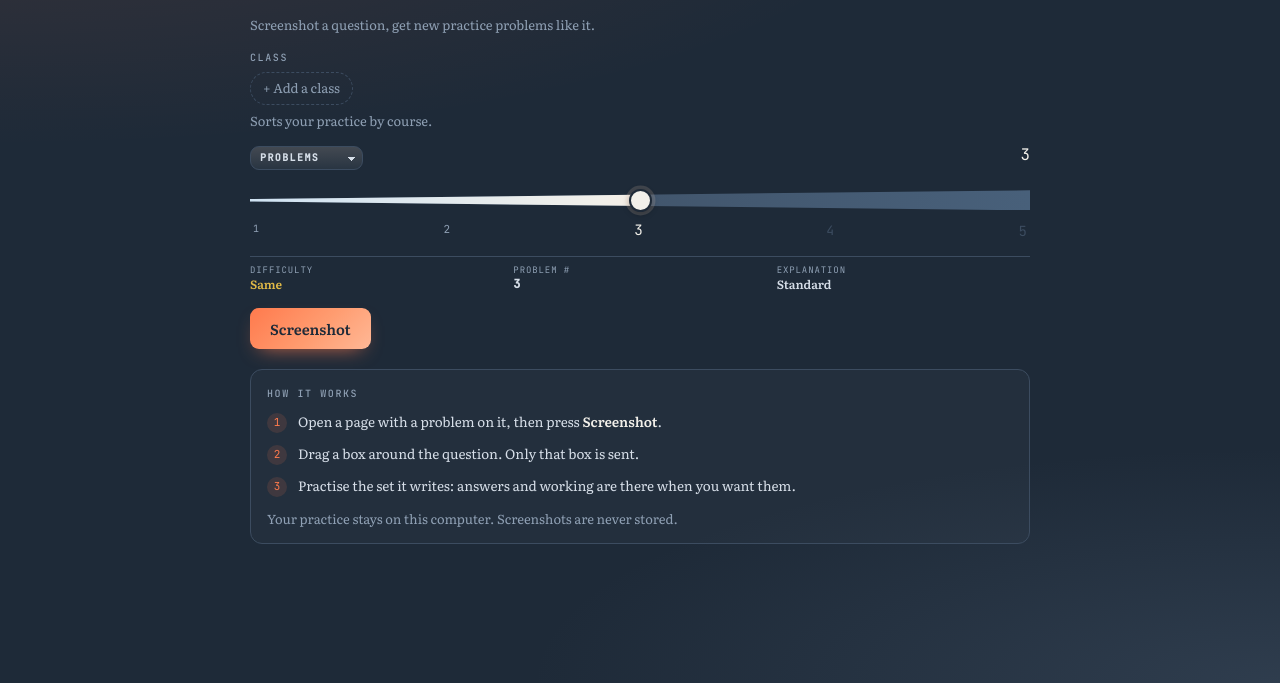
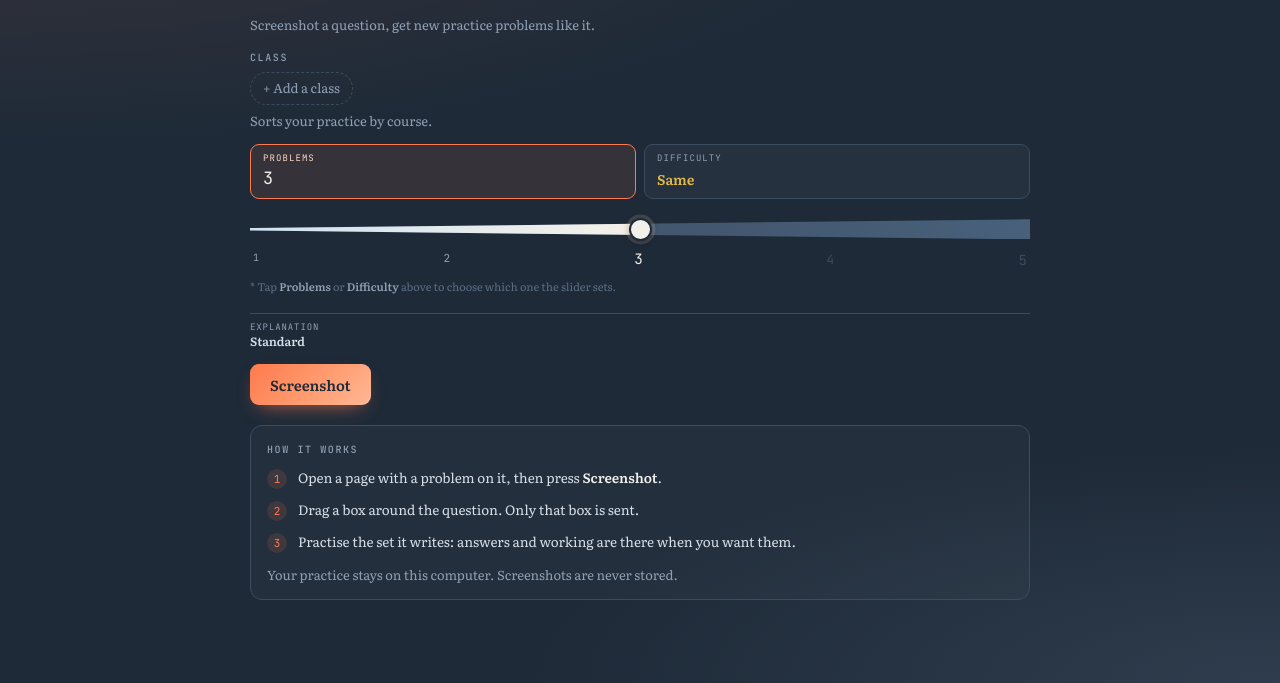
Before and after one commit to afnka123/PracticeX, a browser extension: page extension/panel.html in a window 1280 px wide. Shown: the part 117-800 px from the top of the page. Drawn offline with nearby package versions, Linux system fonts and the light colour scheme; no server answers; a web font is replaced by a local one.

Commit message:
Put Problems and Difficulty on a pair of buttons, and drop the picker dropdown
The dropdown that chose what the one slider set is gone, along with its Answer
type entry, which the last commit had meant to remove and missed: the indentation
in the replacement did not match the file, so the option was still sitting in the
list with nothing behind it.

In its place the two settings sit side by side, each on its own button carrying
its current value -- Problems 3, Difficulty Same -- so both are readable without
opening anything. Tapping one hands it the slider underneath and lights its edge
coral to show which one it now drives.

Nothing moves when you switch. The two slider bodies already shared one grid cell;
the crossfade is now shorter (0.13s out, 0.16s in on a 0.05s delay, so they never
both read as live) and the value box on each button has a fixed height, which the
pill an end-of-scale name earns was otherwise growing by a pixel. Measured across
every value including both ends: the buttons stay 55px and the Screenshot button
below them does not move.

An asterisk line under the sliders says which button to tap, since the buttons do
two jobs at once. The settings strip below now carries only Explanation; Problems
and Difficulty are on the buttons, and repeating them was noise.

An install whose picker was left on the answer format heals back to Problems.

Manifest is 0.7.1. 25 server tests pass.

```diff
--- a/extension/panel.css
+++ b/extension/panel.css
@@ -204,26 +204,18 @@ body.focus .input { font-size: 15px; padding: 11px 14px; }
   justify-content: center;
   opacity: 0;
   visibility: hidden;
-  transform: translateY(5px) scale(0.985);
-  transition: opacity 0.22s ease, transform 0.26s var(--pop), visibility 0s linear 0.26s;
+  transform: translateY(4px) scale(0.99);
+  transition: opacity 0.13s ease, transform 0.18s var(--pop), visibility 0s linear 0.18s;
 }
 .slider-body.on {
   opacity: 1;
   visibility: visible;
   transform: none;
-  transition: opacity 0.22s ease, transform 0.26s var(--pop), visibility 0s;
+  /* Comes in just behind the outgoing one, so the swap reads as one movement. */
+  transition: opacity 0.16s ease 0.05s, transform 0.22s var(--pop) 0.05s, visibility 0s;
 }
-/* Same trick for the three readouts, so the row-label keeps one height too. */
-.readout-stack { display: grid; justify-items: end; }
-.readout-stack > * {
-  grid-area: 1 / 1;
-  opacity: 0;
-  visibility: hidden;
-  transition: opacity 0.22s ease, visibility 0s linear 0.22s;
-}
-.readout-stack > .on { opacity: 1; visibility: visible; transition: opacity 0.22s ease, visibility 0s; }
 @media (prefers-reduced-motion: reduce) {
-  .slider-body, .slider-body.on, .readout-stack > * { transition: opacity 0.12s linear; transform: none; }
+  .slider-body, .slider-body.on { transition: opacity 0.12s linear; transform: none; }
 }
 .count { position: relative; height: 44px; }
 .wedge {
@@ -1110,45 +1102,67 @@ body.focus .nav-bar { margin-left: 0; margin-right: 0; padding-left: 0; padding-
 @media (prefers-reduced-motion: reduce) { .cs-val { transition: none; } }
 
 /* ------------------------------------------------------------------ Slider picker */
-/* One slider on the start screen. This reads as the field's label until you use it. */
-.slider-pick {
-  appearance: none;
-  font-family: var(--practicex-font-mono);
-  font-size: 10px;
-  font-weight: 600;
-  letter-spacing: 0.14em;
-  text-transform: uppercase;
-  color: var(--practicex-fog);
+/* Two settings, side by side, each showing what it is currently set to. The one you tap takes the
+   slider below it. Equal widths, so the pair never shifts when a value gets longer or shorter. */
+.pickers { display: grid; grid-template-columns: 1fr 1fr; gap: 8px; }
+.picker {
+  display: flex;
+  flex-direction: column;
+  align-items: flex-start;
+  gap: 5px;
+  min-width: 0;
+  padding: 9px 12px;
+  text-align: left;
+  cursor: pointer;
   border: 1px solid var(--practicex-slate-line);
   border-radius: var(--practicex-radius-button);
-  padding: 5px 20px 5px 9px;
-  margin: 0;
-  line-height: 1.2;
-  cursor: pointer;
-  transition: background-color 0.18s ease, border-color 0.18s ease, color 0.18s ease;
-  background-color: rgba(255, 255, 255, 0.05);
-  background-image: linear-gradient(45deg, transparent 50%, currentColor 50%),
-    linear-gradient(135deg, currentColor 50%, transparent 50%),
-    linear-gradient(180deg, rgba(255, 217, 194, 0.12), rgba(255, 217, 194, 0));
-  background-position: calc(100% - 10px) 56%, calc(100% - 6px) 56%, 0 0;
-  background-size: 4px 4px, 4px 4px, 100% 100%;
-  background-repeat: no-repeat;
+  background: rgba(255, 255, 255, 0.03);
+  transition: background-color 0.18s ease, border-color 0.18s ease;
 }
-.slider-pick:hover {
-  color: var(--practicex-bone);
+.picker:hover { background: rgba(255, 255, 255, 0.07); border-color: var(--practicex-mist); }
+.picker:focus-visible { outline: 2px solid var(--practicex-fog); outline-offset: 2px; }
+/* The chosen one owns the slider underneath, so it is lit and joined to it by the coral edge. */
+.picker.on {
   border-color: var(--practicex-coral);
-  background-color: rgba(255, 255, 255, 0.09);
+  background: rgba(255, 122, 77, 0.1);
 }
-.slider-pick:focus-visible { outline: 2px solid var(--practicex-fog); outline-offset: 2px; }
-@media (prefers-reduced-motion: reduce) { .slider-pick { transition: none; } }
-.slider-pick option {
-  font-family: var(--practicex-font-text);
-  font-size: 13px;
-  letter-spacing: 0;
-  text-transform: none;
-  background: var(--practicex-slate-raised);
-  color: var(--practicex-fog);
+.picker-key {
+  font-family: var(--practicex-font-mono);
+  font-size: 9px;
+  letter-spacing: 0.12em;
+  text-transform: uppercase;
+  color: var(--practicex-mist);
+  line-height: 1;
 }
+.picker.on .picker-key { color: var(--practicex-peach); }
+/* A fixed line box: the pill an end-of-scale name earns must not make the pair a pixel taller. */
+.picker-val {
+  display: inline-flex;
+  align-items: center;
+  height: 21px;
+  min-width: 0;
+  max-width: 100%;
+  overflow: hidden;
+  text-overflow: ellipsis;
+  white-space: nowrap;
+}
+/* The two readouts keep their own character inside the button: the count counts, the band is named
+   in the colour it lands on. Both are left-aligned here, not right, so they line up with the label. */
+.picker .count-readout {
+  font-size: 17px;
+  transform-origin: left center;
+  transform: none;
+}
+.picker .diff-readout { font-size: 14px; }
+.picker .diff-readout.unlocked { padding: 2px 8px; }
+
+.slider-tip {
+  margin: 4px 0 0;
+  font-size: 11px;
+  line-height: 1.4;
+  color: var(--practicex-cloud);
+}
+.slider-tip b { color: var(--practicex-mist); font-weight: 600; }
 
 /* ------------------------------------------------------------------ Working the figure */
 .diagram-bar { display: flex; align-items: center; gap: 10px; width: 100%; }
--- a/extension/panel.html
+++ b/extension/panel.html
@@ -57,16 +57,15 @@
           <p class="hint" id="class-hint"></p>
         </div>
         <div class="field slider-field" id="slider-field">
-          <div class="row-label">
-            <select class="slider-pick" id="slider-pick" aria-label="What the slider sets">
-              <option value="count">Problems</option>
-              <option value="difficulty">Difficulty</option>
-              <option value="answers">Answer type</option>
-            </select>
-            <span class="readout-stack">
-              <span class="count-readout mono" id="count-readout">3</span>
-              <span class="diff-readout" id="diff-readout">Same</span>
-            </span>
+          <div class="pickers" role="tablist" aria-label="What the slider sets">
+            <button type="button" class="picker" id="pick-count" data-slider="count" role="tab" aria-selected="true" aria-controls="count-body">
+              <span class="picker-key">Problems</span>
+              <span class="picker-val count-readout mono" id="count-readout">3</span>
+            </button>
+            <button type="button" class="picker" id="pick-difficulty" data-slider="difficulty" role="tab" aria-selected="false" aria-controls="diff-body">
+              <span class="picker-key">Difficulty</span>
+              <span class="picker-val diff-readout" id="diff-readout">Same</span>
+            </button>
           </div>
           <div class="slider-stack">
             <div class="slider-body" id="count-body">
@@ -88,9 +87,8 @@
               </div>
             </div>
           </div>
+          <p class="slider-tip">* Tap <b>Problems</b> or <b>Difficulty</b> above to choose which one the slider sets.</p>
           <div class="current-settings" id="current-settings">
-            <div class="cs-cell"><span class="cs-key">Difficulty</span><span class="cs-val" id="cs-difficulty">Same</span></div>
-            <div class="cs-cell"><span class="cs-key">Problem #</span><span class="cs-val mono" id="cs-count">3</span></div>
             <div class="cs-cell"><span class="cs-key">Explanation</span><span class="cs-val" id="cs-verbosity">Standard</span></div>
           </div>
         </div>
--- a/extension/panel.js
+++ b/extension/panel.js
@@ -86,7 +86,8 @@ async function loadStorage() {
   settings = { ...settings, ...(local.settings || {}) };
   if (!DEV) settings.serverUrl = DEFAULT_SERVER;
   prefs = { ...prefs, ...(local.prefs || {}) };
-  // The written/choices pair used to be two buttons; it is a slider now, so old prefs land on an end.
+  // The slider used to set the answer format too. An install left on that setting heals to Problems.
+  if (!SLIDERS.includes(prefs.slider)) prefs.slider = "count";
   const session = await chrome.storage.session.get("state");
   if (session.state) state = { ...state, ...session.state.data };
   state.problems = state.problems.map((p) => ({ ...p, steps: toSteps(p.steps) })); // sessions saved before step titles
@@ -646,21 +647,30 @@ function applyDifficulty({ animate = false } = {}) {
 
 const SLIDERS = ["count", "difficulty"];
 const SLIDER_BODY = { count: "count-body", difficulty: "diff-body" };
-// Verbosity has no readout: the segmented control already shows which one is on.
-const SLIDER_READOUT = { count: "count-readout", difficulty: "diff-readout" };
-
-// The three bodies sit in one grid cell so the field never changes height, and the one on top
-// fades in rather than snapping: nothing below it moves when you switch.
+const SLIDER_PICK = { count: "pick-count", difficulty: "pick-difficulty" };
+
+// Both settings are on screen at once, each on its own button with its current value, and the button
+// chooses which one the slider below sets. The two slider bodies sit in one grid cell, so the field
+// is always as tall as the taller of them and nothing under it moves when you switch; the one coming
+// in fades and lifts into place while the other fades out. Only the chosen one is focusable.
 function renderSliderPick() {
   const which = SLIDERS.includes(prefs.slider) ? prefs.slider : "count";
-  $("slider-pick").value = which;
   for (const name of SLIDERS) {
     const on = name === which;
     const body = $(SLIDER_BODY[name]);
     body.classList.toggle("on", on);
     body.inert = !on;
-    if (SLIDER_READOUT[name]) $(SLIDER_READOUT[name]).classList.toggle("on", on);
-  }
+    const pick = $(SLIDER_PICK[name]);
+    pick.classList.toggle("on", on);
+    pick.setAttribute("aria-selected", String(on));
+  }
+}
+
+function pickSlider(name) {
+  if (!SLIDERS.includes(name) || prefs.slider === name) return;
+  prefs.slider = name;
+  savePrefs();
+  renderSliderPick();
 }
 
 function applyCount({ animate = false } = {}) {
@@ -683,14 +693,9 @@ function applyCount({ animate = false } = {}) {
   renderCurrentSettings();
 }
 
-// One place that says what Generate will produce: the slider only shows one of these at a time,
-// and the explanation style lives over in settings.
+// Problems and Difficulty are on their own buttons now, so this row carries only what is not
+// already on screen.
 function renderCurrentSettings() {
-  const level = difficultyLevel();
-  const [, word] = difficultyBand(level);
-  $("cs-difficulty").textContent = word;
-  $("cs-difficulty").style.color = difficultyColor(level);
-  $("cs-count").textContent = prefs.count;
   $("cs-verbosity").textContent = prefs.verbosity.charAt(0).toUpperCase() + prefs.verbosity.slice(1);
 }
 
@@ -2235,11 +2240,9 @@ function bind() {
   });
   // A settle at the end of the drag, not a bulge on every pixel of it.
   $("difficulty").addEventListener("change", () => applyDifficulty({ animate: true }));
-  $("slider-pick").addEventListener("change", (e) => {
-    prefs.slider = e.target.value;
-    savePrefs();
-    renderSliderPick();
-  });
+  for (const [name, id] of Object.entries(SLIDER_PICK)) {
+    $(id).addEventListener("click", () => pickSlider(name));
+  }
   $("count").addEventListener("input", (e) => {
     prefs.count = Number(e.target.value);
     applyCount({ animate: true });
```
Also changed, not shown: extension/manifest.json, 1 other file.
